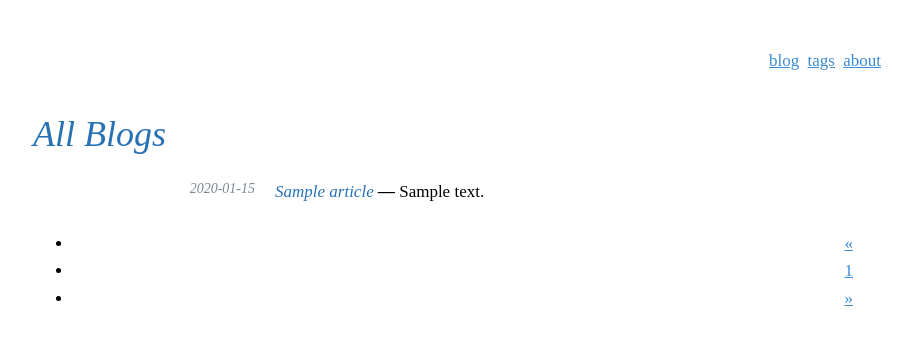
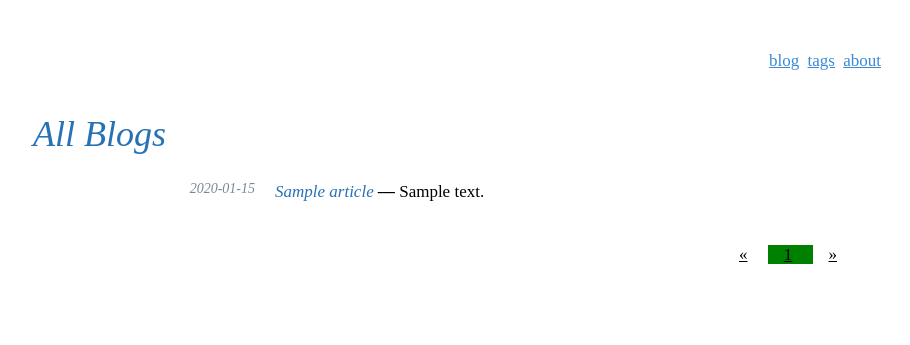
Before and after one commit to timmo90/myblog, a Flask app: page / in a window 1280 px wide. Shown: the top 345 px of the page, without its empty margins (197-1107 px from the left). Run offline with Flask 2, Linux system fonts and the light colour scheme; tables that the repository leaves empty hold one stand-in row (values such as "Sample post"); some libraries are stand-ins or nearby versions.

Commit message:
pagination css

```diff
--- a/static/style.css
+++ b/static/style.css
@@ -114,18 +114,24 @@ div #summary {height: 50px; width: 1000px}
 
 div #content {height: 200px; width: 1000px}
 
-div.pagination {
-    display: inline;
+ul.pagination {
+    display: inline-block;
     width: 100%;
     text-align: right;
     padding: 0px;
     margin: 0px;
 }
 
-/*li.disabled{
-display: none;
+ul.pagination li {
+  display: inline;
 }
 
-li.active{
-background: green;
-}*/
+ul.pagination li a {
+  color: black;
+  float: middle;
+  padding: 8px 16px
+}
+
+li.active {
+  background: green;
+}
```
